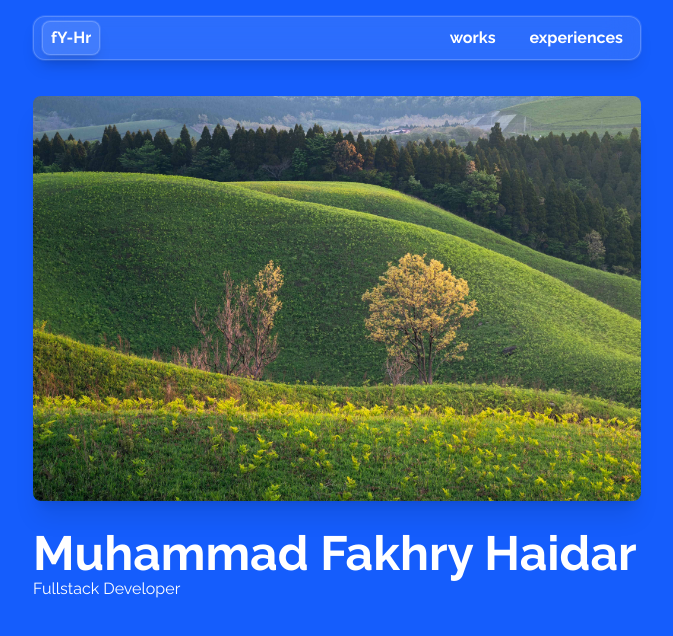
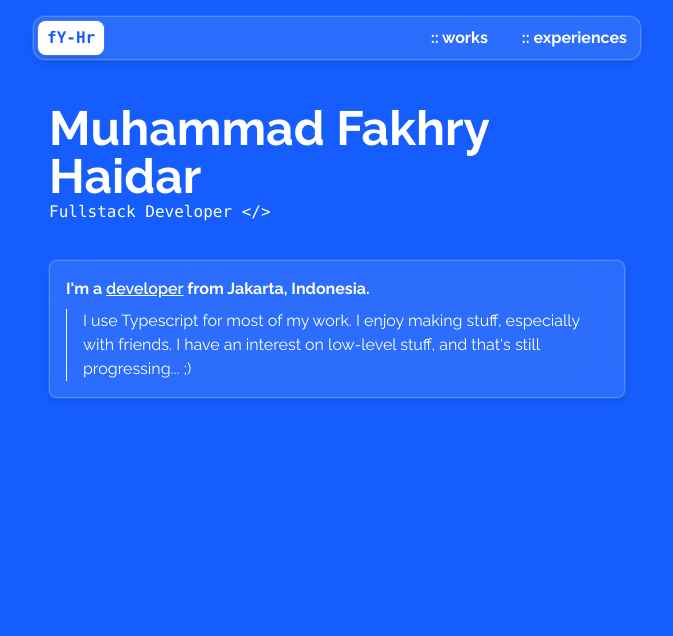
Before and after one commit to fY-Hr/fyhr-page-v2, a React (Vite) app: page / in a window 1280 px wide. Shown: the top 636 px of the page, without its empty margins (303-976 px from the left). Built offline with nearby package versions, Linux system fonts and the light colour scheme.

Commit message:
about me

```diff
--- a/src/components/Navbar.tsx
+++ b/src/components/Navbar.tsx
@@ -34,18 +34,24 @@ export function Navbar() {
   }, [])
 
   return (
-    <div className="">
-      <div className="relative text-md font-bold text-white rounded-xl py-1 px-2 glass-effect flex justify-between items-center backdrop-blur-lg">
-        <Link to="/">
+    <div>
+      <div className="relative text-md font-bold text-white rounded-xl py-1 px-1 glass-effect flex justify-between items-center">
+        <Link
+          to="/"
+          className="rounded-lg cursor-pointer hover:bg-transparent hover:text-white duration-400 transition-all font-mono"
+          activeProps={{
+            className: "bg-white text-[#155dfc] border-white/20 ring-white/10",
+          }}
+        >
           <div className="glass-effect group inline-flex px-2 py-1 rounded-lg justify-center items-center cursor-pointer overflow-hidden transition-all duration-400 ease-out">
-            <span className="shrink-0">f</span>
+            <span className="shrink-0">fY</span>
             <span className={`
               max-w-13 inline-block overflow-hidden whitespace-nowrap
               opacity-100 transition-[max-width,opacity]
               duration-400 ease-out
               ${!isIndex ? "group-hover:max-w-13 group-hover:opacity-100 md:max-w-0 md:opacity-0" : ""}`}
             >
-              Y-Hr
+              -Hr
             </span>
           </div>
         </Link>
@@ -53,21 +59,21 @@ export function Navbar() {
         <div className="hidden rounded-lg gap-4 md:flex">
           <Link
             to="/works"
-            className="py-1 rounded-lg border border-transparent ring-1 ring-transparent px-2 hover:glass-effect duration-400"
+            className="py-1 rounded-lg border border-transparent ring-1 ring-transparent px-2 hover:glass-effect hover:text-white duration-400"
             activeProps={{
-              className: "glass-effect border-white/20 ring-white/10",
+              className: "bg-white text-[#155dfc] border-white/20 ring-white/10 shadow-lg",
             }}
           >
-            works
+            :: works
           </Link>
           <Link
             to="/experiences"
-            className="py-1 rounded-lg border border-transparent ring-1 ring-transparent px-2 hover:glass-effect duration-400"
+            className="py-1 rounded-lg border border-transparent ring-1 ring-transparent px-2 hover:glass-effect hover:text-white duration-400"
             activeProps={{
-              className: "glass-effect border-white/20 ring-white/10",
+              className: "bg-white text-[#155dfc] border-white/20 ring-white/10 shadow-lg",
             }}
           >
-            experiences
+            :: experiences
           </Link>
         </div>
         <div className={`relative md:hidden`} ref={popUpRef}>
@@ -88,7 +94,7 @@ export function Navbar() {
       <PopUpMenu
         handleClick={() => setIsPopUpOpen(false)}
         className={`
-          absolute top-full right-0 z-50 mt-2 w-32 p-4 glass-effect flex justify-center items-center
+          absolute top-full right-0 z-50 mt-2 w-36 p-2 glass-effect flex justify-center items-center
           transition-all duration-400 rounded-xl backdrop-blur-lg mr-5 text-white font-bold md:hidden
           ${isPopUpOpen
             ? 'pointer-events-auto translate-x-0 opacity-100'
--- /dev/null
+++ b/src/components/sections/Hero.tsx
@@ -0,0 +1,8 @@
+
+
+export function Hero() {
+  return (
+    <div className="flex flex-col w-full gap-7">
+    </div>
+  )
+}
--- a/src/components/ui/PopUpMenu.tsx
+++ b/src/components/ui/PopUpMenu.tsx
@@ -8,17 +8,17 @@ interface PopUpMenuProps {
 export function PopUpMenu({className, handleClick}: PopUpMenuProps) {
   return (
     <div className={className}>
-      <ul className="flex flex-col gap-2">
+      <ul className="flex flex-col flex-1 gap-2">
         <li>
           <Link
             onClick={handleClick}
             to="/works"
             className="py-1 rounded-lg border border-transparent ring-1 ring-transparent px-2 hover:glass-effect duration-400 w-full block"
             activeProps={{
-              className: "glass-effect border-white/20 ring-white/10",
+              className: "bg-white text-[#155dfc] border-white/20 ring-white/10 shadow-lg",
             }}
           >
-            works
+            :: works
           </Link>
         </li>
         <li>
@@ -27,10 +27,10 @@ export function PopUpMenu({className, handleClick}: PopUpMenuProps) {
             to="/experiences"
             className="py-1 rounded-lg border border-transparent ring-1 ring-transparent px-2 hover:glass-effect duration-400 w-full block"
             activeProps={{
-              className: "glass-effect border-white/20 ring-white/10",
+              className: "bg-white text-[#155dfc] border-white/20 ring-white/10 shadow-lg",
             }}
           >
-            experiences
+            :: experiences
           </Link>
         </li>
         <li>
@@ -39,10 +39,10 @@ export function PopUpMenu({className, handleClick}: PopUpMenuProps) {
             to="/"
             className="py-1 rounded-lg border border-transparent ring-1 ring-transparent px-2 hover:glass-effect duration-400 w-full block"
             activeProps={{
-              className: "glass-effect border-white/20 ring-white/10",
+              className: "bg-white text-[#155dfc] border-white/20 ring-white/10",
             }}
           >
-            me
+            :: me
           </Link>
         </li>
       </ul>
--- a/src/layouts/AppLayout.tsx
+++ b/src/layouts/AppLayout.tsx
@@ -5,11 +5,11 @@ export function AppLayout({ children } : { children: ReactNode }) {
   return (
     <div className="h-screen w-full overflow-x-hidden text-white bg-[#155dfc]">
       <div className="sm:w-11/12 md:w-3/4 lg:w-1/2 mx-auto">
-        <div className="fixed top-4 left-1/2 -translate-x-1/2 z-50 w-full sm:w-11/12 md:w-3/4 lg:w-1/2 px-4">
+        <div className="fixed top-4 left-1/2 -translate-x-1/2 z-50 w-full sm:w-full md:w-3/4 lg:w-1/2 px-4">
           <Navbar />
         </div>
-        <div className="h-full w-full flex flex-col items-center pt-24 px-4 overflow-scroll">
-          <main className="">
+        <div className="h-full w-full flex flex-col overflow-y-auto overflow-x-hidden pt-24 px-4 pb-4">
+          <main className="w-full p-1">
             {children}
           </main>
         </div>
--- a/src/routes/index.tsx
+++ b/src/routes/index.tsx
@@ -4,13 +4,18 @@ export const Route = createFileRoute('/')({ component: Home })
 
 function Home() {
   return (
-    <div className="flex flex-col items-center gap-7">
-      <div>
-        <img src="/bg.jpg" alt="logo" className="shadow-xl rounded-lg" />
-      </div>
-      <div className="w-full">
-        <div className="font-bold text-5xl">Muhammad Fakhry Haidar</div>
-        <div>Fullstack Developer</div>
+    <div className="flex flex-col w-full gap-7">
+      <div className="flex flex-col gap-7 px-2">
+        <div className="p-1">
+          <div className="font-bold text-5xl">Muhammad Fakhry Haidar</div>
+          <div className="font-mono">Fullstack Developer {'</>'}</div>
+        </div>
+        <div className="p-1">
+          <div className="glass-effect w-full rounded-lg p-4 text-white">
+            <p className="font-bold pb-2">I'm a <span className="font-semibold underline">developer</span> from Jakarta, Indonesia.</p>
+            <p className="pl-4 border-l">I use Typescript for most of my work. I enjoy making stuff, especially with friends. I have an interest on low-level stuff, and that's still progressing... ;)</p>
+          </div>
+        </div>
       </div>
     </div>
   )
```
Also changed, not shown: src/styles.css (+1 -39 lines).
